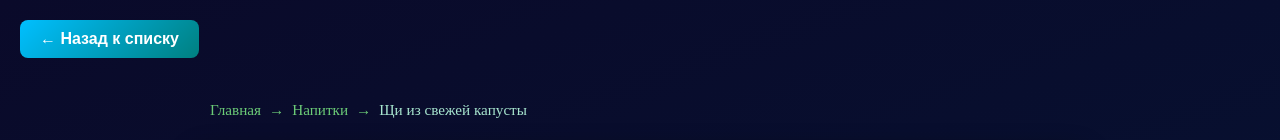
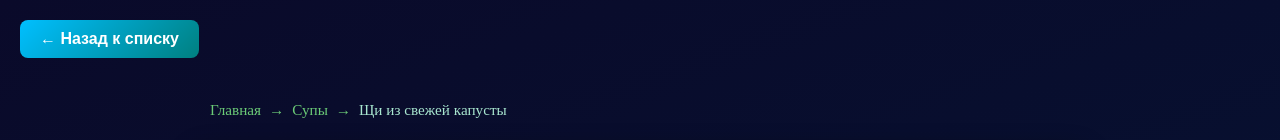
Before and after one commit to svideoproekt-ship-it/russka-kuhnya-9551, a React (Vite) app: page /recipe/1 in a window 1280 px wide. Shown: the top 140 px of the page. Built offline with nearby package versions, Linux system fonts and the light colour scheme; a web font is replaced by a local one.

Commit message:
git add src/pages/RecipePage.jsx git commit -m "feat: dynamic breadcrumbs for recipe pages with category detection" git push origin

```diff
--- a/src/pages/RecipePage.jsx
+++ b/src/pages/RecipePage.jsx
@@ -15,16 +15,32 @@ import ShareButtons from '../components/ShareButtons';
 const RecipePage = () => {
   const { id } = useParams();
 
-  // 1. Объединяем все источники данных
-  const allRecipes = [
-    ...soupsData, ...bakingData, ...meatData, ...fishData,
-    ...snacksData, ...dessertsData, ...drinksData, ...doughData
+     // 1. Определяем категории и их пути
+  const categories = [
+    { data: soupsData, name: 'Супы', path: '/soups' },
+    { data: bakingData, name: 'Выпечка', path: '/category/baking' },
+    { data: meatData, name: 'Мясо', path: '/category/meat' },
+    { data: fishData, name: 'Рыба', path: '/category/fish' },
+    { data: snacksData, name: 'Закуски', path: '/category/snacks' },
+    { data: dessertsData, name: 'Десерты', path: '/category/desserts' },
+    { data: drinksData, name: 'Напитки', path: '/category/drinks' },
+    { data: doughData, name: 'Тесто', path: '/category/dough' },
   ];
 
-  // 2. Ищем рецепт
-  const recipe = allRecipes.find(r =>
-    r.id === id || r.id === parseInt(id) || String(r.id) === String(id)
-  );
+  // 2. Ищем рецепт и автоматически определяем его категорию
+  let recipe = null;
+  let recipeCategory = { name: 'Рецепты', path: '/' };
+
+  for (const cat of categories) {
+    const found = cat.data.find(r =>
+      r.id === id || r.id === parseInt(id) || String(r.id) === String(id)
+    );
+    if (found) {
+      recipe = found;
+      recipeCategory = { name: cat.name, path: cat.path };
+      break;
+    }
+  }
 
   // 3. Обработка "не найдено"
   if (!recipe) {
@@ -138,11 +154,11 @@ const ogImage = image
           ← Назад к списку
         </button>
 
-<Breadcrumbs
-  recipeTitle={title}
-  categoryName="Напитки" // *См. примечание ниже*
-  categoryPath="/category/drinks"
-/>
+      <Breadcrumbs
+        recipeTitle={title}
+        categoryName={recipeCategory.name}
+        categoryPath={recipeCategory.path}
+      />
 
         <div style={{ maxWidth: '900px', margin: '0 auto', padding: '30px', background: 'linear-gradient(135deg, #00BFFF, #4682B4)', border: '3px solid #20B2AA', borderRadius: '20px', boxShadow: '0 8px 25px rgba(0,0,0,0.4)' }}>
 
```
